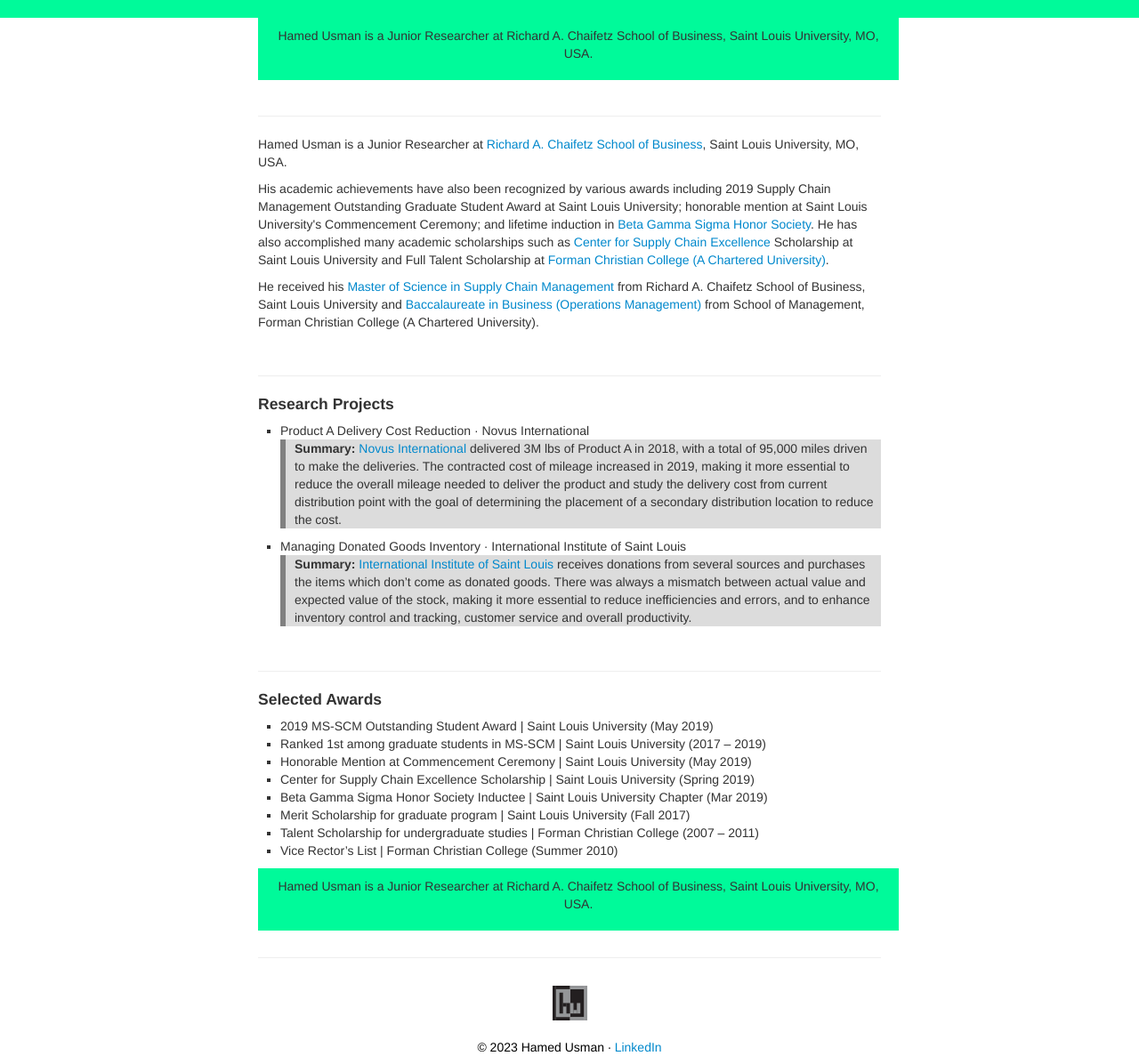
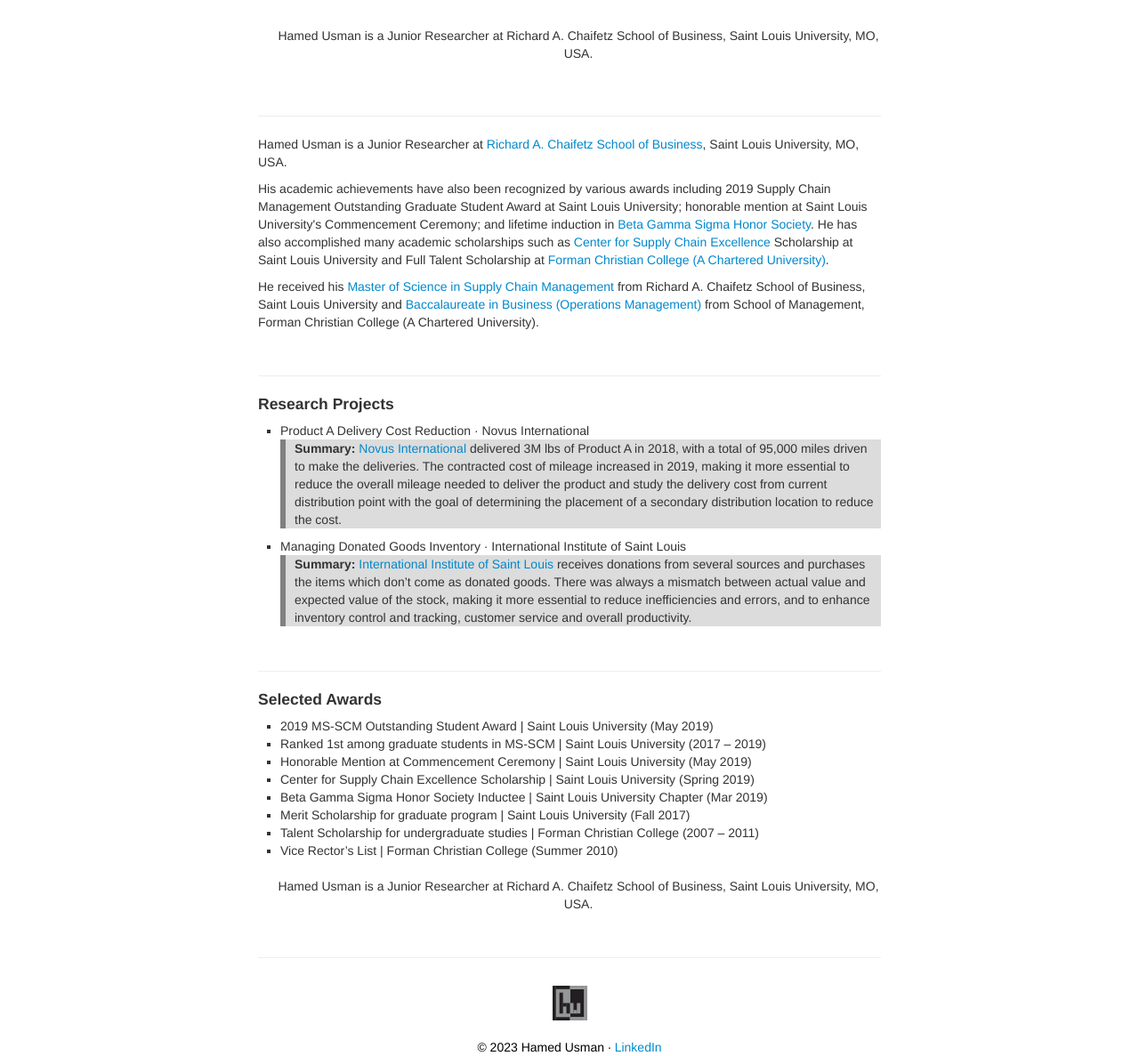
Before and after one commit to hamedusman/hamedusman.github.io, a Jekyll site: the page built from index.md, in a window 1280 px wide. Shown: the part 289-1476 px from the top of the page at 89% size. Built offline with Jekyll 4.4.1, drawn with Linux system fonts in a browser that asks for light colours.

Commit message:
Update my_custom_css.css

```diff
--- a/assets/themes/twitter/css/my_custom_css.css
+++ b/assets/themes/twitter/css/my_custom_css.css
@@ -183,7 +183,7 @@
 .headline {
  width:100%;
  border:0px;
- background-color: #00fa9a;
+ background-color: #ffffff;
  padding:10px;
  text-align: center;
 }
```
